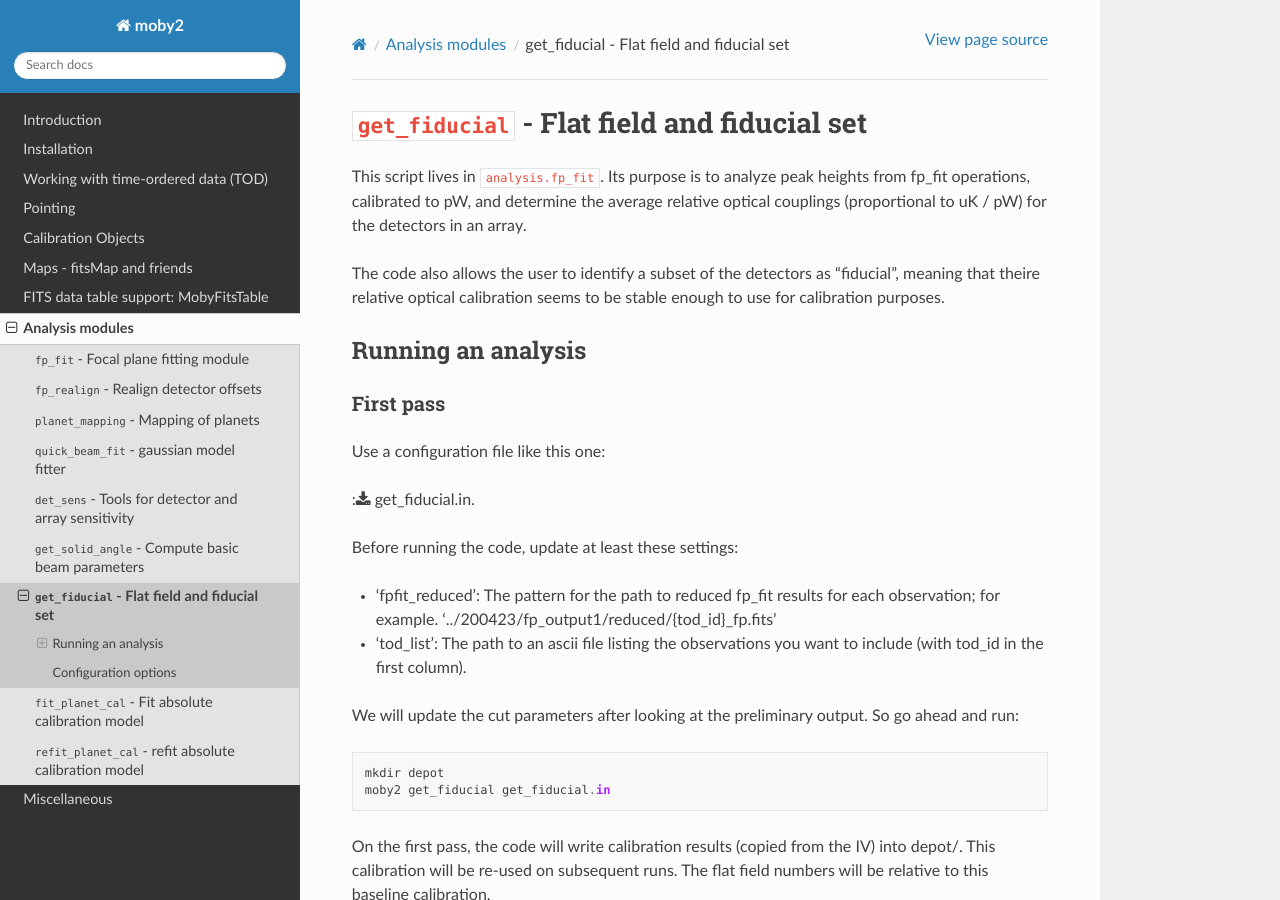
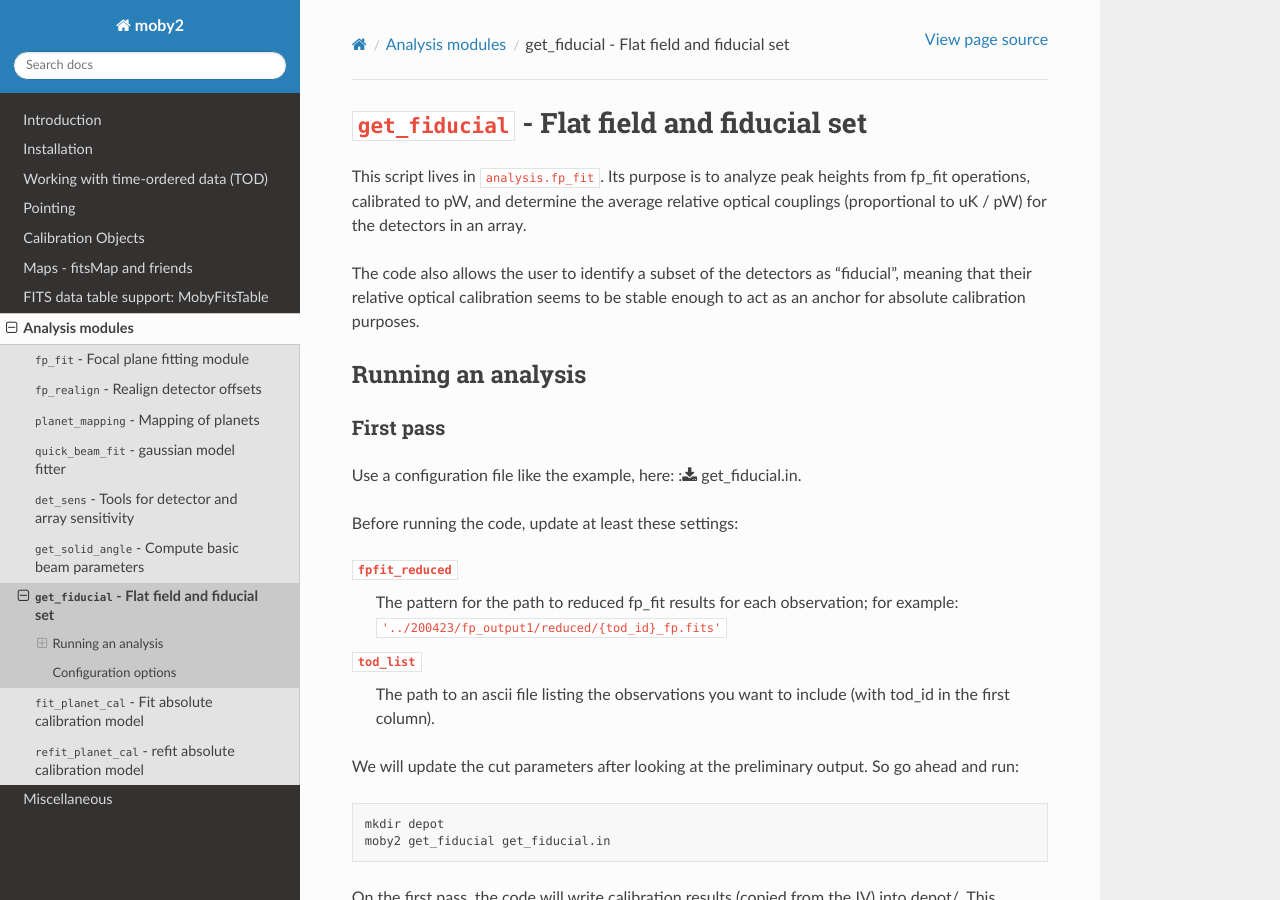
Before and after one commit to ACTCollaboration/moby2, a Sphinx documentation site: the page built from docs/get_fiducial.rst, in a window 1280 px wide and 900 px high. Built offline with Sphinx 7.4.7 and the Read the Docs theme 2.0.0, drawn with Linux system fonts in a browser that asks for light colours.

Commit message:
docs: minor fixes to refit_planet_cal.rst and get_fiducial.rst

```diff
--- a/docs/get_fiducial.rst
+++ b/docs/get_fiducial.rst
@@ -10,8 +10,9 @@ the average relative optical couplings (proportional to uK / pW) for
 the detectors in an array.
 
 The code also allows the user to identify a subset of the detectors as
-"fiducial", meaning that theire relative optical calibration seems to
-be stable enough to use for calibration purposes.
+"fiducial", meaning that their relative optical calibration seems to
+be stable enough to act as an anchor for absolute calibration
+purposes.
 
 
 Running an analysis
@@ -20,20 +21,24 @@ Running an analysis
 First pass
 ----------
 
-Use a configuration file like this one:
-
+Use a configuration file like the example, here:
 ::download:`get_fiducial.in <params/get_fiducial.in>`.
 
 Before running the code, update at least these settings:
 
-- 'fpfit_reduced': The pattern for the path to reduced fp_fit results
-  for each observation; for example.
-  '../200423/fp_output1/reduced/{tod_id}_fp.fits'
-- 'tod_list': The path to an ascii file listing the observations you
-  want to include (with tod_id in the first column).
+``fpfit_reduced``
+    The pattern for the path to reduced fp_fit results for each
+    observation; for example:
+    ``'../200423/fp_output1/reduced/{tod_id}_fp.fits'``
+
+``tod_list``
+    The path to an ascii file listing the observations you want to
+    include (with tod_id in the first column).
 
 We will update the cut parameters after looking at the preliminary
-output.  So go ahead and run::
+output.  So go ahead and run:
+
+.. code-block:: bash
 
   mkdir depot
   moby2 get_fiducial get_fiducial.in
--- a/docs/refit_planet_cal.rst
+++ b/docs/refit_planet_cal.rst
@@ -26,7 +26,9 @@ This will call the driver program in
 
 Running that will produce plots and a calibration model file, of the
 form ``models_<tag>_cand.fits``.  When the model is acceptable, rename
-to ``models_<tag>.fits`` and run::
+to ``models_<tag>.fits`` and run:
+
+.. code-block:: bash
 
   moby2 refit_planet_cal fit_planet_cal.in --write-abscal
 
```
Also changed, not shown: other parts of docs/refit_planet_cal.rst (+1 -0 lines), 2 other files.
